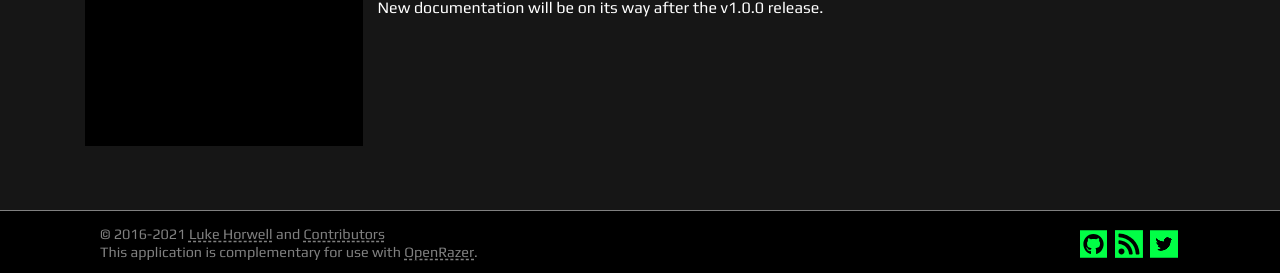
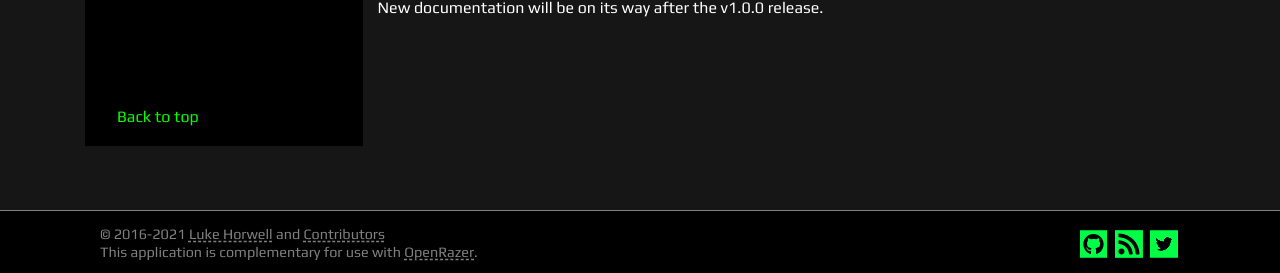
Before and after one commit to polychromatic/website, a Jekyll site: the page built from docs/index.md, in a window 1280 px wide and 900 px high, scrolled down 63 px. Shown: the part 624-897 px from the top of the window. Built offline with Jekyll 4.4.1, drawn with Linux system fonts in a browser that asks for light colours.

Commit message:
Smooth scroll to links and add 'Back to top' for docs
Using the browser's native features.

```diff
--- a/_includes/partials/sidebar.html
+++ b/_includes/partials/sidebar.html
@@ -11,3 +11,5 @@
     {% endfor %}
 
 {% endfor %}
+
+<a id="back-to-top" class="category" href="#">Back to top</a>
--- a/_sass/docs.scss
+++ b/_sass/docs.scss
@@ -22,6 +22,12 @@ $roadmap-line: #00FF00;
         display: block;
         padding: 0.25em 1em;
         border-bottom: 1px solid darken($sidebar-heading, 40%);
+
+        &#back-to-top {
+            position: sticky;
+            top: 96vh;
+            border: none;
+        }
 
         &:hover,
         &:focus {
--- a/_sass/transitions.scss
+++ b/_sass/transitions.scss
@@ -1,4 +1,14 @@
 @import 'variables.scss';
+
+html {
+    scroll-behavior: smooth;
+}
+
+@media screen and (prefers-reduced-motion: reduce) {
+    html {
+        scroll-behavior: auto;
+    }
+}
 
 .transition-fade {
   transition: 0.3s;
```
